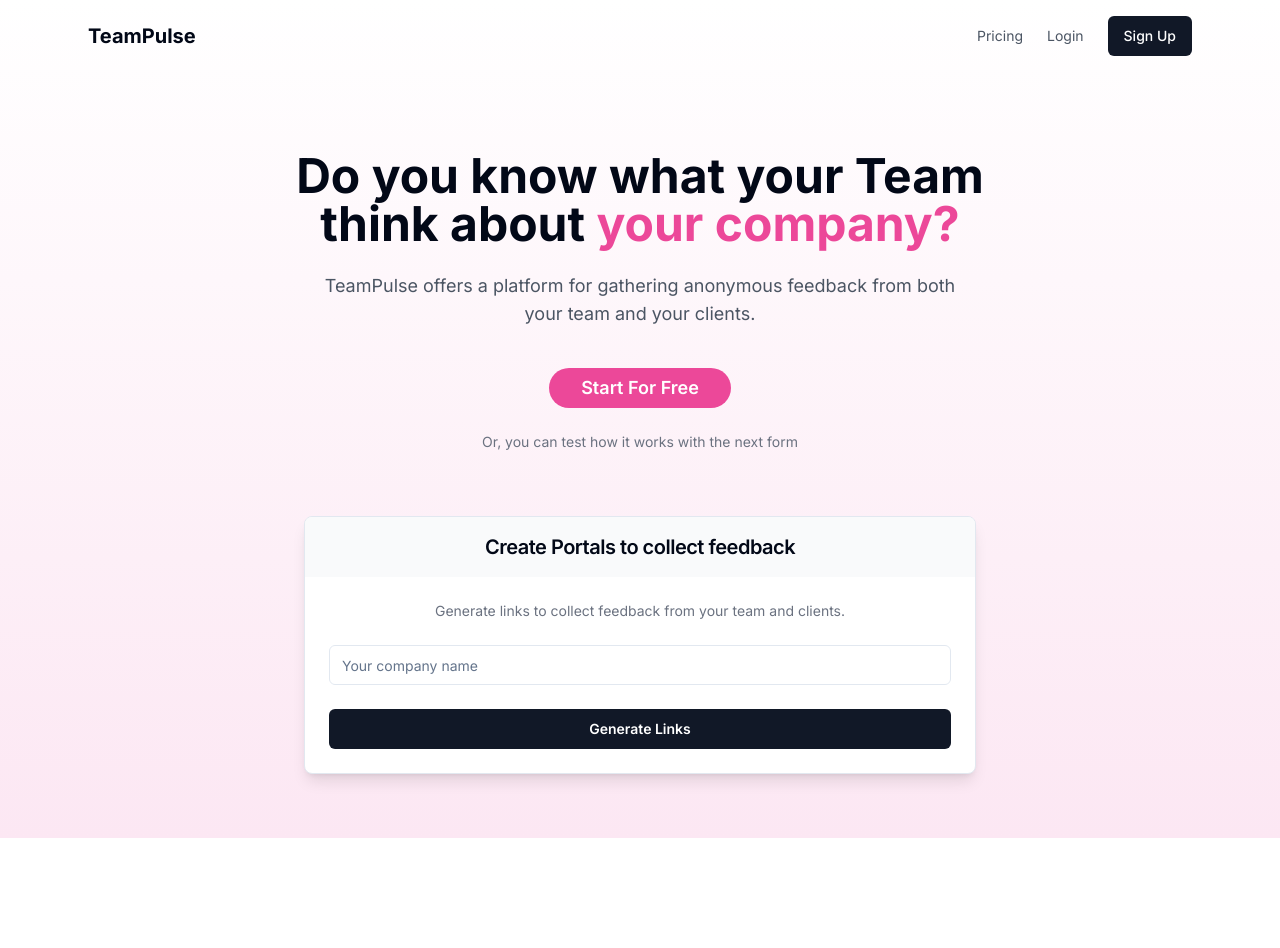
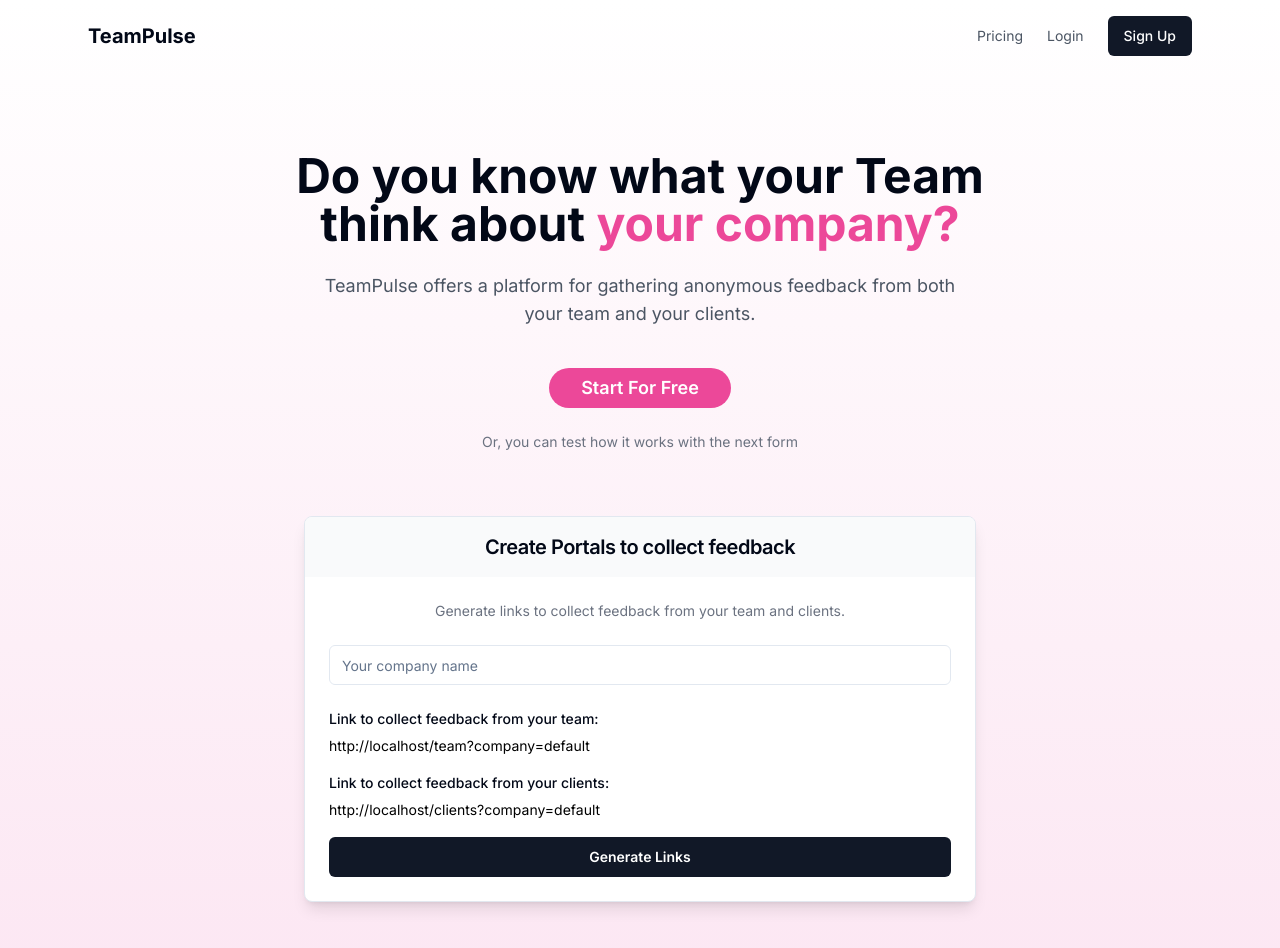
Before and after one commit to mustafabdi100/teampulse, a React (Vite) app: page / in a window 1280 px wide. Shown: the top 948 px of the page. Before the commit the page ends 838 px from the top, so only its background shows below. Built offline with nearby package versions, Linux system fonts and the light colour scheme.

Commit message:
Update LandingPage.tsx

```diff
--- a/src/LandingPage.tsx
+++ b/src/LandingPage.tsx
@@ -1,5 +1,5 @@
-import React, { useState } from 'react';
-import { Link, useNavigate } from 'react-router-dom';
+import React, { useState, useEffect } from 'react';
+import { Link } from 'react-router-dom';
 import { Button } from "./components/ui/button";
 import { Card, CardContent, CardHeader, CardTitle } from "./components/ui/card";
 import { Input } from "./components/ui/input";
@@ -8,7 +8,7 @@
   const [companyName, setCompanyName] = useState('');
   const [isLoading, setIsLoading] = useState(false);
   const [generatedLinks, setGeneratedLinks] = useState({ team: '', clients: '' });
-  const navigate = useNavigate();
+  const [previewLinks, setPreviewLinks] = useState({ team: '', clients: '' });
 
   const handleCompanyNameChange = (e: React.ChangeEvent<HTMLInputElement>) => {
     setCompanyName(e.target.value);
@@ -19,19 +19,40 @@
     return `/${type}?company=${encodedCompanyName}`;
   };
 
-  const openFeedbackPage = (url: string) => {
-    navigate(url);
-  };
+  useEffect(() => {
+    const teamLink = getAppUrl('team');
+    const clientsLink = getAppUrl('clients');
+    setPreviewLinks({ team: teamLink, clients: clientsLink });
+  }, [companyName]);
 
   const generateLinks = () => {
     setIsLoading(true);
     // Simulating an API call or some processing time
     setTimeout(() => {
-      const teamLink = getAppUrl('team');
-      const clientsLink = getAppUrl('clients');
-      setGeneratedLinks({ team: teamLink, clients: clientsLink });
+      setGeneratedLinks(previewLinks);
       setIsLoading(false);
     }, 1500); // 1.5 seconds delay to simulate processing
+  };
+
+  const renderLink = (type: 'team' | 'clients') => {
+    const link = generatedLinks[type] || previewLinks[type];
+    const isGenerated = !!generatedLinks[type];
+    const fullUrl = `${window.location.origin}${link}`;
+
+    return (
+      <div className="text-left mb-4">
+        <p className="mb-1 text-sm font-medium">Link to collect feedback from your {type}:</p>
+        <a
+          href={isGenerated ? fullUrl : undefined}
+          target="_blank"
+          rel="noopener noreferrer"
+          className={`text-sm ${isGenerated ? 'text-blue-600 cursor-pointer hover:underline' : 'text-black cursor-default'}`}
+          onClick={(e) => !isGenerated && e.preventDefault()}
+        >
+          {fullUrl}
+        </a>
+      </div>
+    );
   };
 
   return (
@@ -77,28 +98,8 @@
               value={companyName}
               onChange={handleCompanyNameChange}
             />
-            {generatedLinks.team && (
-              <div className="text-left mb-4">
-                <p className="mb-1 text-sm font-medium">Link to collect feedback from your team:</p>
-                <p
-                  className="text-sm text-blue-600 cursor-pointer hover:underline"
-                  onClick={() => openFeedbackPage(generatedLinks.team)}
-                >
-                  {window.location.origin + generatedLinks.team}
-                </p>
-              </div>
-            )}
-            {generatedLinks.clients && (
-              <div className="text-left mb-6">
-                <p className="mb-1 text-sm font-medium">Link to collect feedback from your clients:</p>
-                <p
-                  className="text-sm text-blue-600 cursor-pointer hover:underline"
-                  onClick={() => openFeedbackPage(generatedLinks.clients)}
-                >
-                  {window.location.origin + generatedLinks.clients}
-                </p>
-              </div>
-            )}
+            {renderLink('team')}
+            {renderLink('clients')}
             <Button
               className="w-full bg-gray-900 text-white hover:bg-gray-700 py-2 text-sm font-semibold"
               onClick={generateLinks}
```
